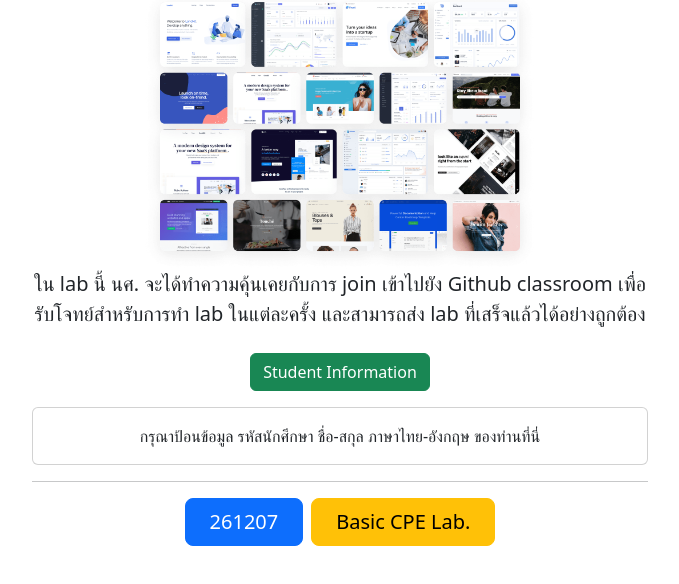
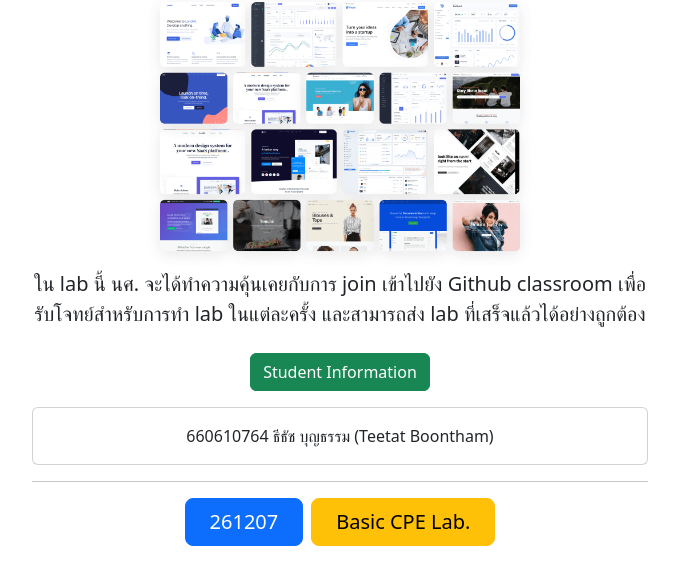
Before and after one commit to cpe207/lab01-TeetatB, a plain HTML site: page index.html in a window 1280 px wide. Both pictures are taken after a click on the button "Student Information". Shown: the part 178-762 px from the top of the page, without its empty margins (300-979 px from the left). Drawn offline with nearby package versions, Linux system fonts and the light colour scheme.

Commit message:
insert my name and student id

```diff
--- a/index.html
+++ b/index.html
@@ -50,8 +50,7 @@
           </p>
           <div class="collapse" id="collapseExample">
             <div class="card card-body">
-              กรุณาป้อนข้อมูล รหัสนักศึกษา ชื่อ-สกุล ภาษาไทย-อังกฤษ
-              ของท่านที่นี่
+              660610764 ธีธัช บุญธรรม (Teetat Boontham)
             </div>
           </div>
         </div>
```
